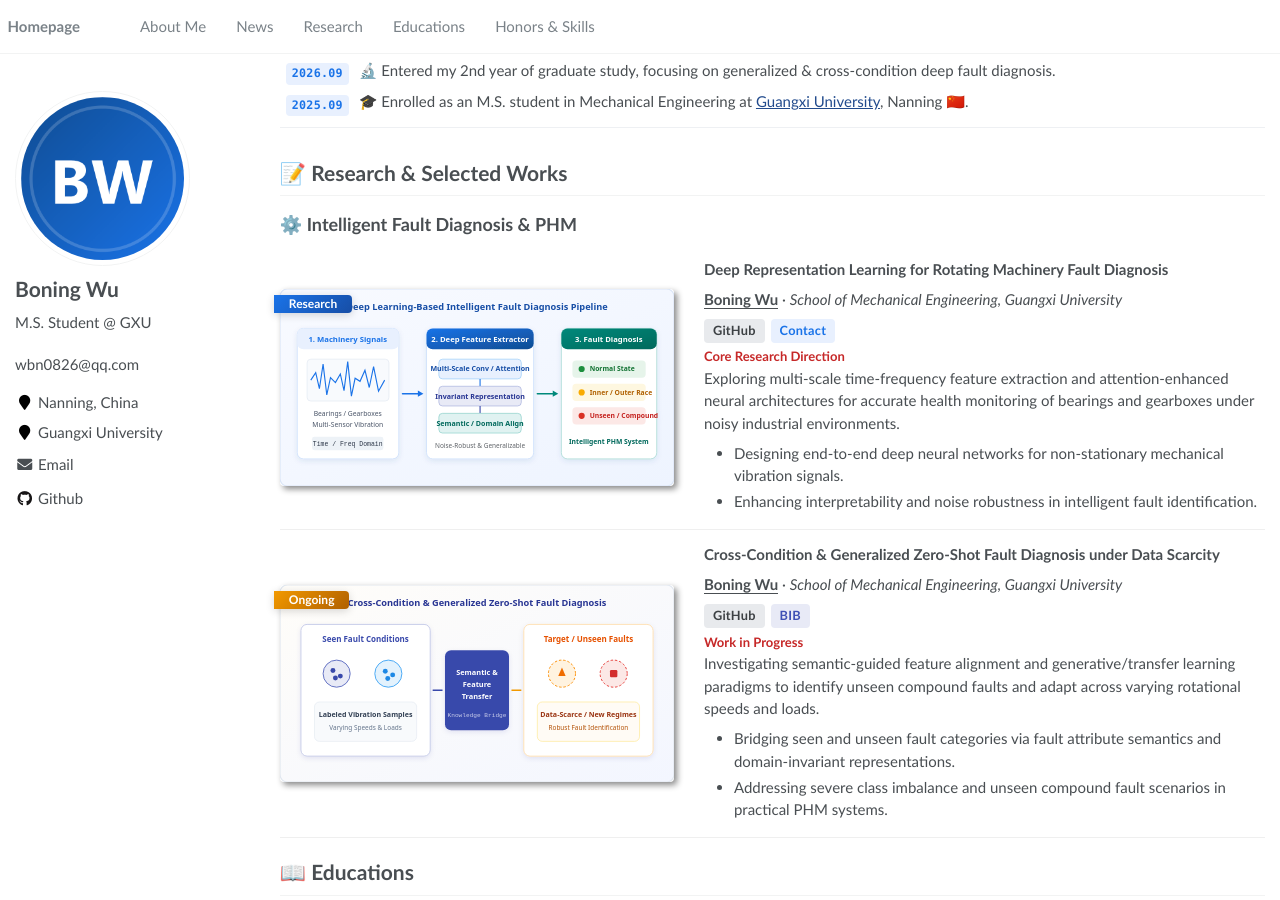
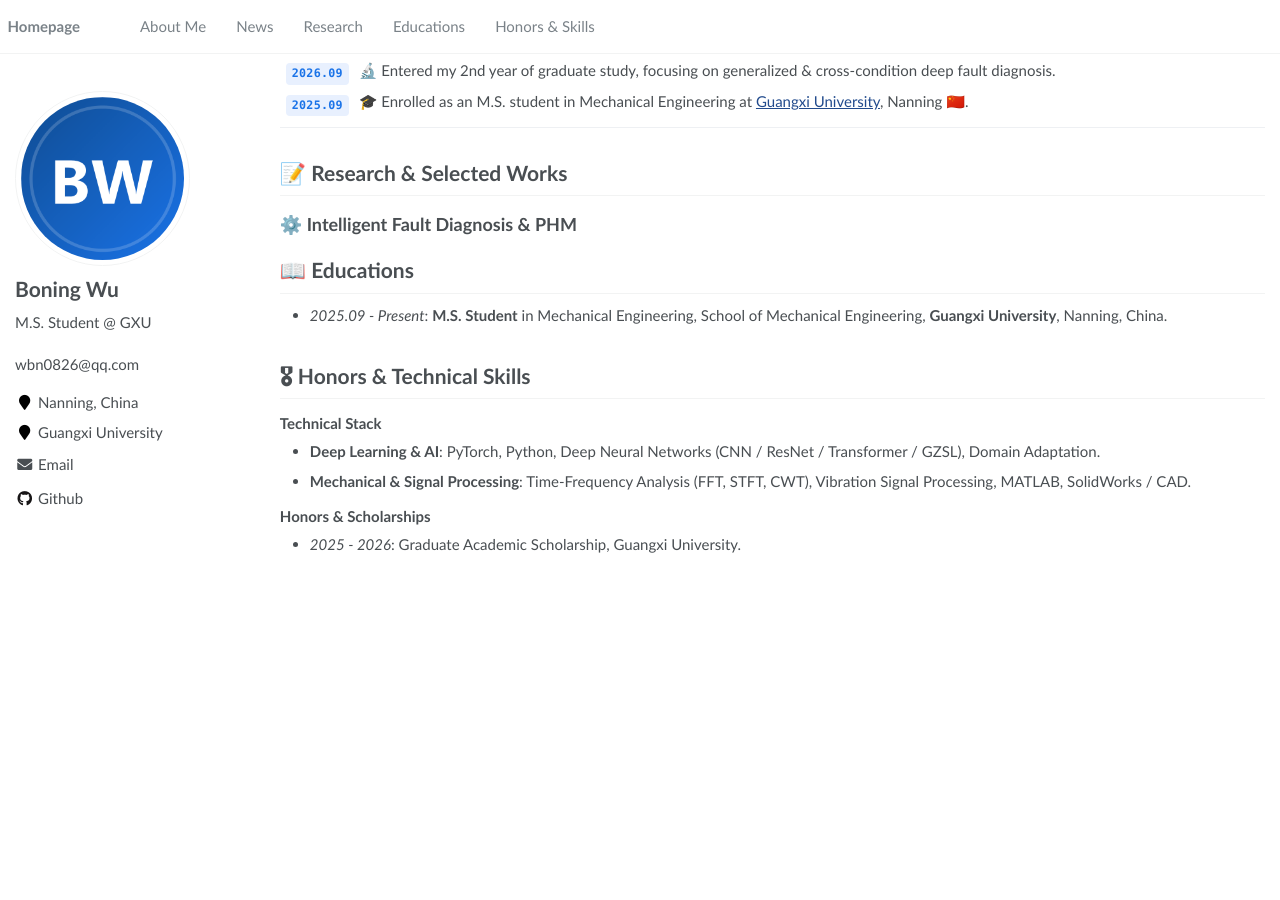
Before and after one commit to seayo-Ning/seayo-ning.github.io, a Jekyll site: the page built from _pages/about.md, in a window 1280 px wide and 900 px high, scrolled down 347 px. Built offline with Jekyll 4.4.1, drawn with Linux system fonts in a browser that asks for light colours; after the commit the page ends 917 px from its top, so only the background shows below that.

Commit message:
Update about.md

```diff
--- a/_pages/about.md
+++ b/_pages/about.md
@@ -38,38 +38,6 @@ My research interests focus on **deep learning-based intelligent fault diagnosis
 
 ## ⚙️ Intelligent Fault Diagnosis & PHM
 
-<div class='paper-box'><div class='paper-box-image'><div><div class="badge badge-acl">Research</div><img src='pub_images/fault_diagnosis_framework.svg' alt="Intelligent Fault Diagnosis Pipeline" width="100%"></div></div>
-<div class='paper-box-text' markdown="1">
-
-**Deep Representation Learning for Rotating Machinery Fault Diagnosis**
-
-**<u>Boning Wu</u>** · *School of Mechanical Engineering, Guangxi University*
-
-[GitHub](https://github.com/seayo-Ning){:.btn-link .btn-code} <a href="mailto:wbn0826@qq.com" class="btn-link btn-paper">Contact</a>
-<span class="paper-note">Core Research Direction</span>
-Exploring multi-scale time-frequency feature extraction and attention-enhanced neural architectures for accurate health monitoring of bearings and gearboxes under noisy industrial environments.
-- Designing end-to-end deep neural networks for non-stationary mechanical vibration signals.
-- Enhancing interpretability and noise robustness in intelligent fault identification.
-</div>
-</div>
-
-<div class='paper-box'><div class='paper-box-image'><div><div class="badge badge-preprint">Ongoing</div><img src='pub_images/cross_condition_diagnosis.svg' alt="Cross-Condition and Zero-Shot Diagnosis" width="100%"></div></div>
-<div class='paper-box-text' markdown="1">
-
-**Cross-Condition & Generalized Zero-Shot Fault Diagnosis under Data Scarcity**
-
-**<u>Boning Wu</u>** · *School of Mechanical Engineering, Guangxi University*
-
-[GitHub](https://github.com/seayo-Ning){:.btn-link .btn-code} <a href="#" class="btn-link btn-bib" data-bib-key="wu2026fault">BIB</a>
-<span class="paper-note">Work in Progress</span>
-Investigating semantic-guided feature alignment and generative/transfer learning paradigms to identify unseen compound faults and adapt across varying rotational speeds and loads.
-- Bridging seen and unseen fault categories via fault attribute semantics and domain-invariant representations.
-- Addressing severe class imbalance and unseen compound fault scenarios in practical PHM systems.
-</div>
-</div>
-
-<span class='anchor' id='educations'></span>
-
 # 📖 Educations
 
 - *2025.09 - Present*: **M.S. Student** in Mechanical Engineering, School of Mechanical Engineering, **Guangxi University**, Nanning, China.
```
